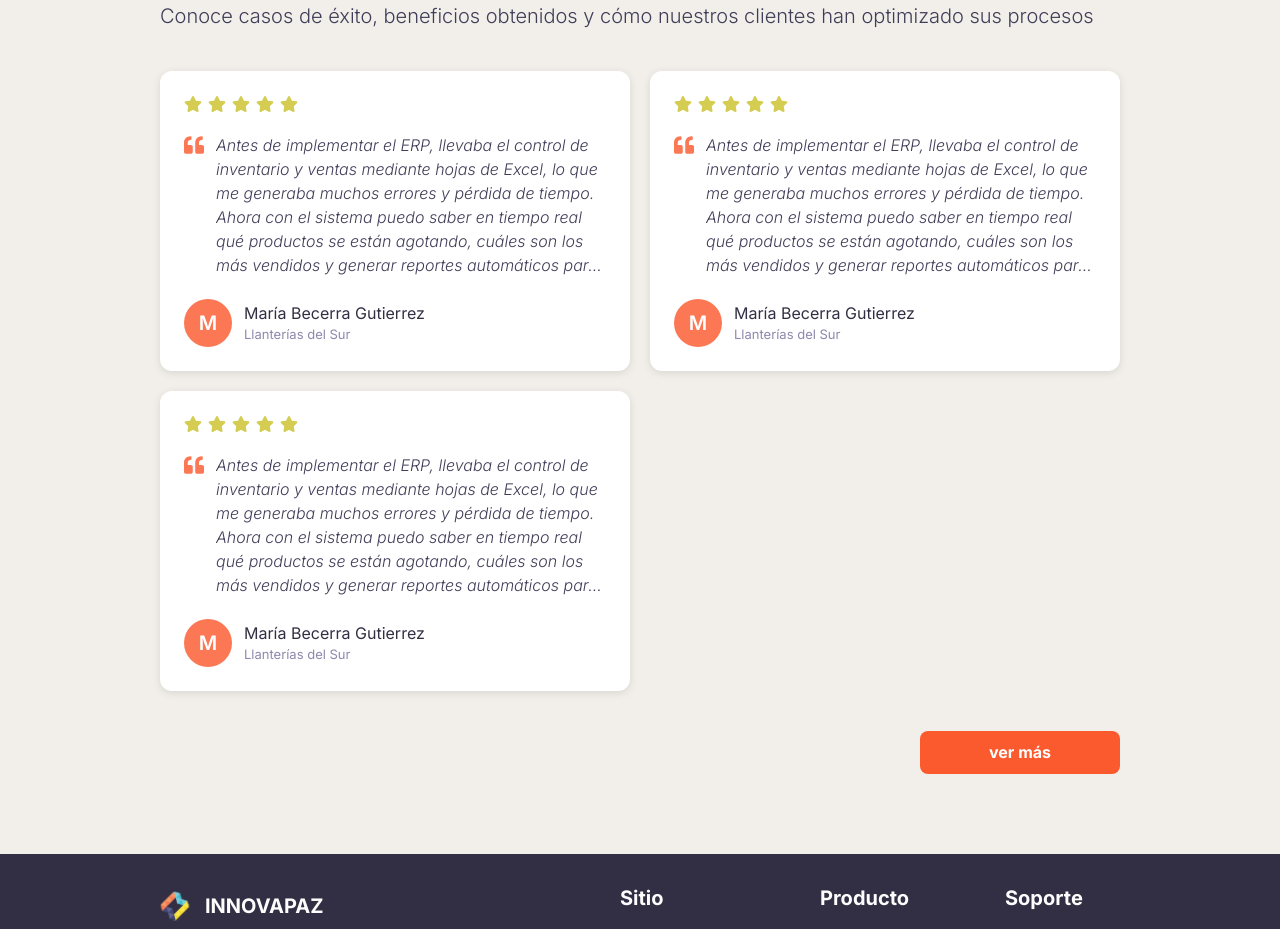
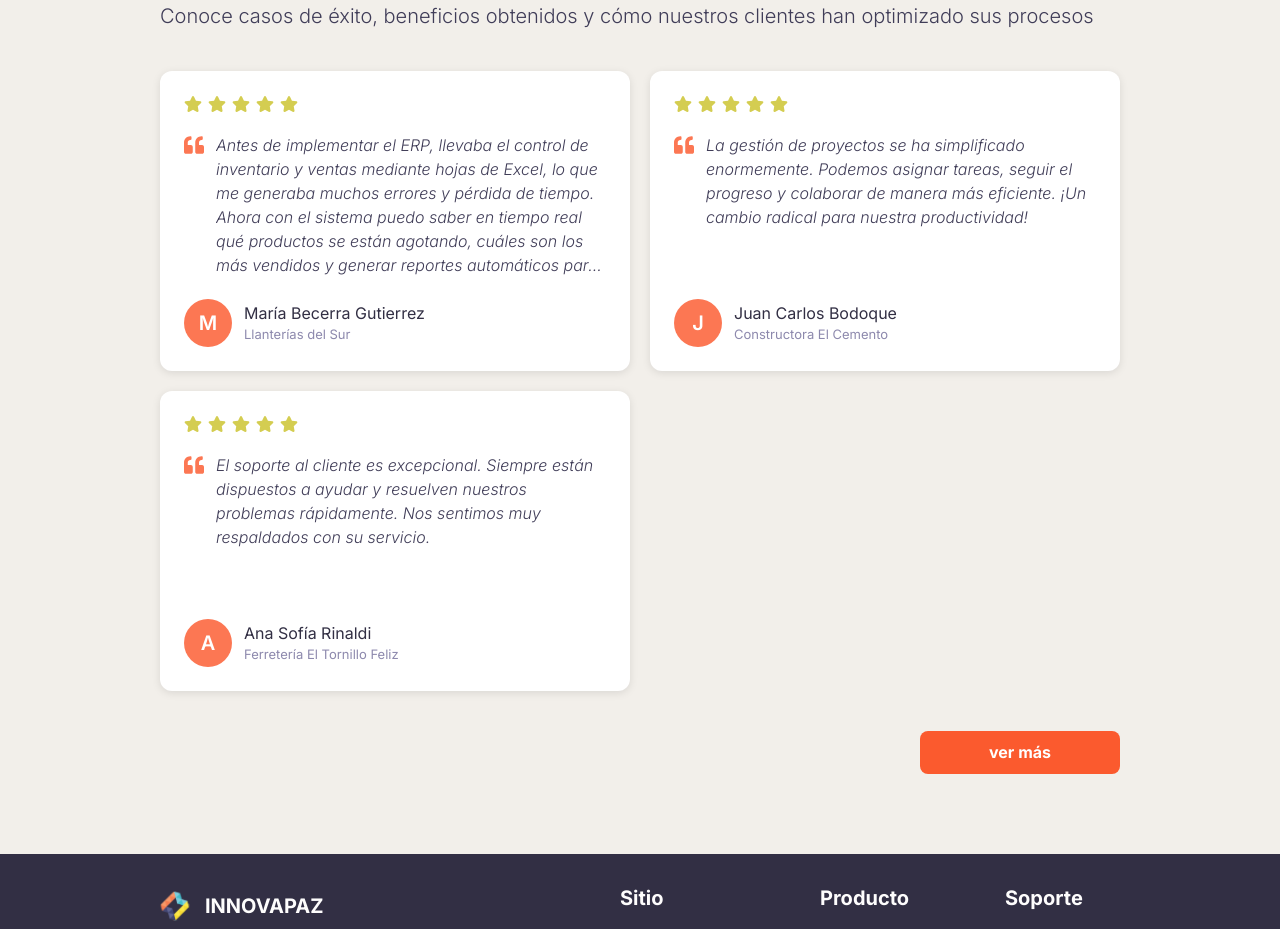
Before and after one commit to edisonCheca/INNOVAPAZ, a React (Vite) app in the folder frontend/: page / in a window 1280 px wide. Shown: the part 3400-4329 px from the top of the page. Built offline with nearby package versions, Linux system fonts and the light colour scheme.

Commit message:
feat(frontend): agregar diferentes ejemplos en CommentSection

```diff
--- a/frontend/src/components/layout/CommentSection.tsx
+++ b/frontend/src/components/layout/CommentSection.tsx
@@ -36,17 +36,17 @@ const defaultComments: Comment[] = [
   {
     id: 2,
     message:
-      'Antes de implementar el ERP, llevaba el control de inventario y ventas mediante hojas de Excel, lo que me generaba muchos errores y pérdida de tiempo. Ahora con el sistema puedo saber en tiempo real qué productos se están agotando, cuáles son los más vendidos y generar reportes automáticos para mis proveedores.',
-    userName: 'María Becerra Gutierrez',
-    userPosition: 'Llanterías del Sur',
+      'La gestión de proyectos se ha simplificado enormemente. Podemos asignar tareas, seguir el progreso y colaborar de manera más eficiente. ¡Un cambio radical para nuestra productividad!',
+    userName: 'Juan Carlos Bodoque',
+    userPosition: 'Constructora El Cemento',
     rating: 5,
   },
   {
     id: 3,
     message:
-      'Antes de implementar el ERP, llevaba el control de inventario y ventas mediante hojas de Excel, lo que me generaba muchos errores y pérdida de tiempo. Ahora con el sistema puedo saber en tiempo real qué productos se están agotando, cuáles son los más vendidos y generar reportes automáticos para mis proveedores.',
-    userName: 'María Becerra Gutierrez',
-    userPosition: 'Llanterías del Sur',
+      'El soporte al cliente es excepcional. Siempre están dispuestos a ayudar y resuelven nuestros problemas rápidamente. Nos sentimos muy respaldados con su servicio.',
+    userName: 'Ana Sofía Rinaldi',
+    userPosition: 'Ferretería El Tornillo Feliz',
     rating: 5,
   },
 ];
```
